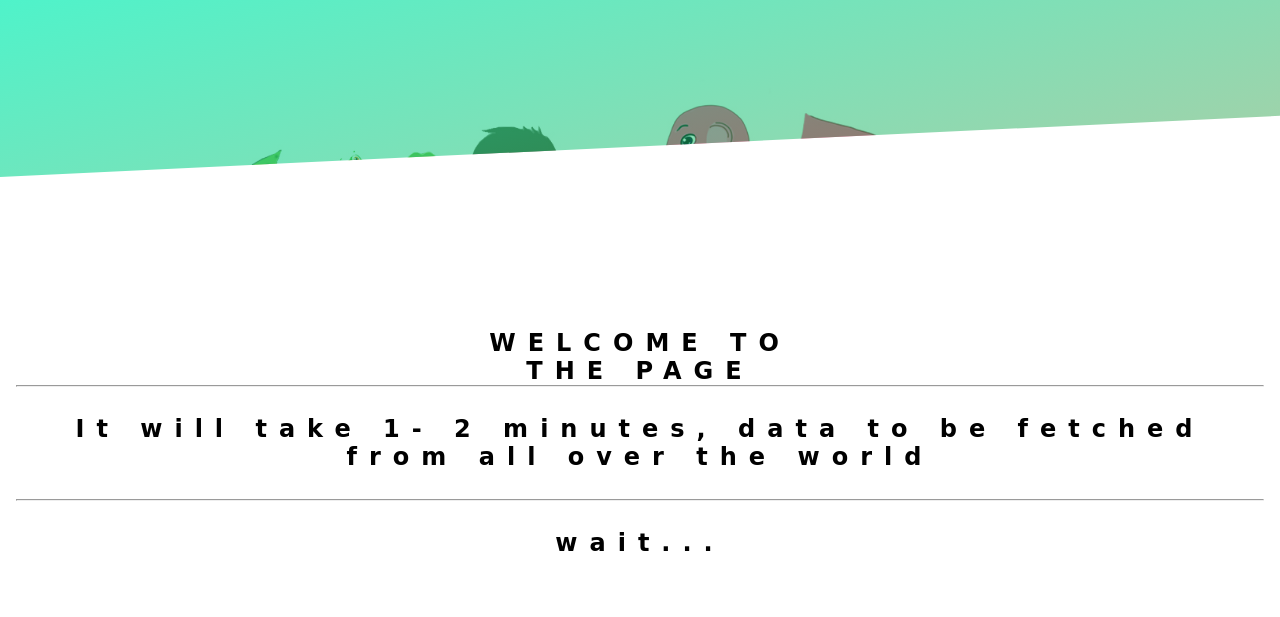
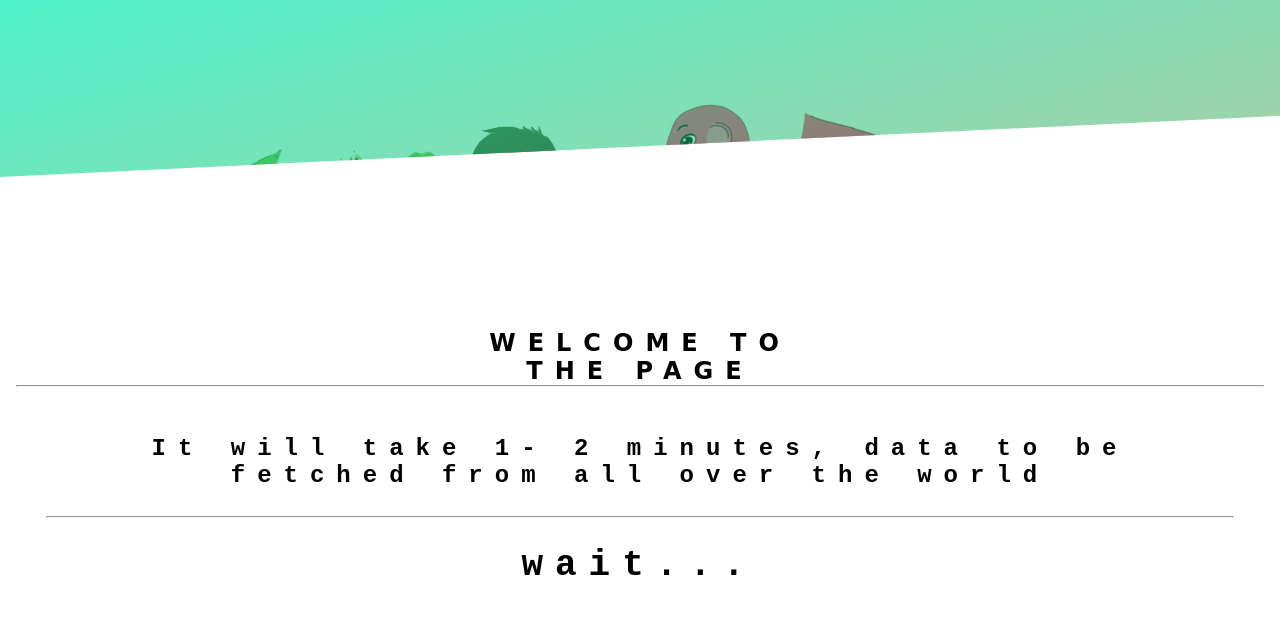
Before and after one commit to DHRUVA007/Newsapi, a plain HTML site: page index.html in a window 1280 px wide. Shown: the part 183-800 px from the top of the page. Drawn offline with Linux system fonts and the light colour scheme; no server answers; a web font is replaced by a local one.

Commit message:
Update index.css

```diff
--- a/index.css
+++ b/index.css
@@ -201,6 +201,37 @@ h1{font-family: 'Odibee Sans', cursive;
    background-color:  hsl(168, 100%, 50%);
    clip-path: polygon(0 41%, 100% 0%, 100% 100%, 0% 100%);
 }
+.text-typing {
+    padding:20px 30px;
+
+    word-wrap: break-word;
+    font-size:1em;
+    font-family:monospace;
+    border-radius:50px;
+  }
+  .text-typing p { font-size: 1.5em;
+
+    margin:0px;
+    white-space:nowrap;
+    overflow:hidden;
+
+    animation:typing 4s steps(22,end) forwards,
+              blink 1s infinite;
+
+  }
+  @keyframes typing {
+    0% { width:0% }
+    100% { width:100% }
+  }
+  @keyframes blink {
+    0%,100% {
+      border-right:2px solid transparent;
+    }
+    50% {
+      border-right:2px solid #222;
+    }
+  }
+
 
 
 
```
